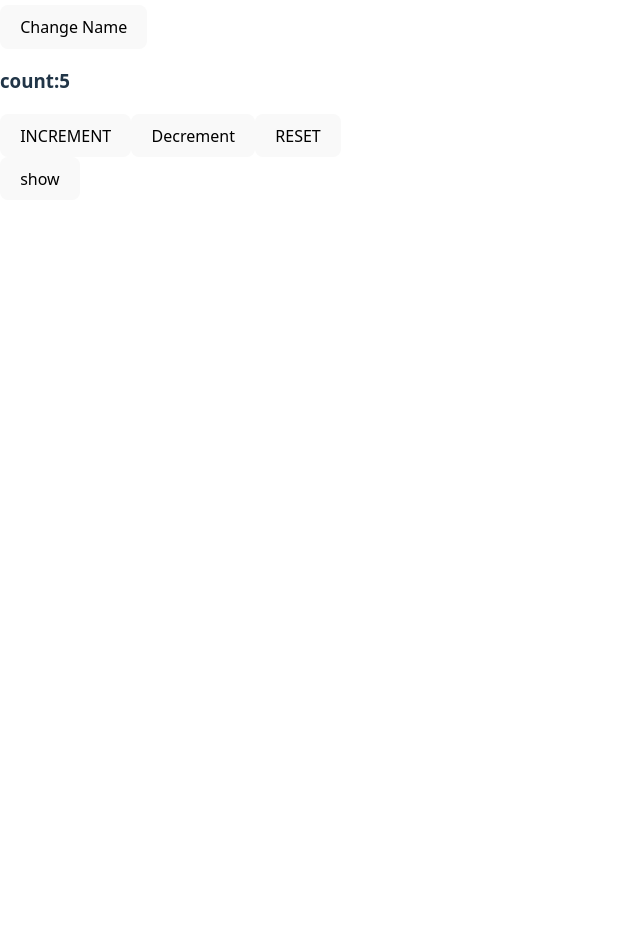
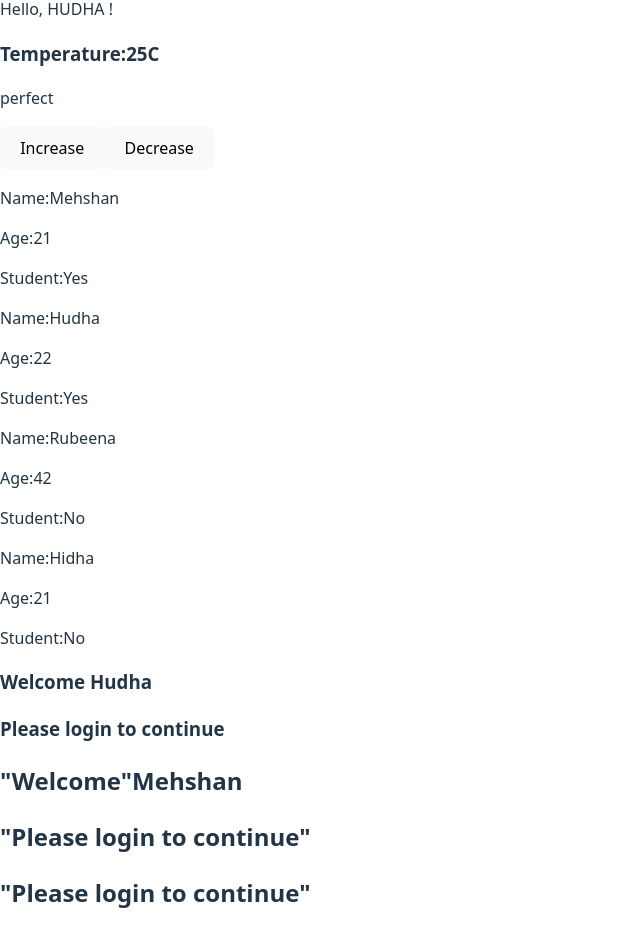
Before and after one commit to Hudha8590/vitemyapp, a React (Vite) app: page / in a window 1280 px wide. Shown: the part 380-1311 px from the top of the page, without its empty margins (0-640 px from the left). Before the commit the page ends 800 px from the top, so only its background shows below. Built offline with nearby package versions, Linux system fonts and the light colour scheme.

Commit message:
conditionalrendering

```diff
--- a/src/App.jsx
+++ b/src/App.jsx
@@ -2,6 +2,10 @@ import Usestate from "./useStatetask"
 import Usestatestring from "./usestatestring"
 import Count from "./propstate"
 import Togglemssg from "./tasktooglemssg";
+import Temperature from "./tasktemp";
+import Student from "./studentprops";
+import UserGreeting from "./conditional rendering"
+import Loggin from "./conrenternayopre"
 function App() {
 
 
@@ -11,6 +15,16 @@ function App() {
     <Usestatestring/>
     <Count initialValue={5}/>
     <Togglemssg messages="Hello, HUDHA !"/>
+    <Temperature initialTemp={25}/>
+    <Student name="Mehshan" age={21} isStudent={true}/>
+    <Student name="Hudha" age={22} isStudent={true}/>
+    <Student name="Rubeena" age={42} isStudent={false}/>
+    <Student name="Hidha" age={21} isStudent={false}/>
+    <UserGreeting isLoggedin={true} userName="Hudha"/>
+    <UserGreeting isLoggedin={false}/>
+    <Loggin isLoggedin={true} userName="Mehshan"/>
+    <Loggin isLoggedin={false}/>
+    <Loggin/>
     </>
   );
 }
--- /dev/null
+++ b/src/conditional rendering.jsx
@@ -0,0 +1,9 @@
+function UserGreeting(props){
+    if(props.isLoggedin){
+        return <h3>Welcome {props.userName}</h3>
+    }else{
+        return <h3>Please login to continue</h3>
+    }
+}
+
+export default UserGreeting
--- /dev/null
+++ b/src/conrenternayopre.jsx
@@ -0,0 +1,10 @@
+function Loggin(props){
+  return(props.isLoggedin?
+  <h2>"Welcome"{props.userName}</h2> :
+  <h2>"Please login to continue"</h2>)
+}
+Loggin.defaultProps={
+    isLoggedin: false,
+    userName:"guest"
+}
+export default Loggin
--- /dev/null
+++ b/src/studentprops.jsx
@@ -0,0 +1,16 @@
+function Student(props){
+    return (
+        <div>
+            <p>Name:{props.name}</p>
+            <p>Age:{props.age}</p>
+            <p>Student:{props.isStudent?"Yes":"No"}</p>
+        </div>
+    )
+}
+Student.defaultProps={
+    name :"guest",
+    age : 0,
+    isStudent : false,
+
+}
+export default Student
--- /dev/null
+++ b/src/tasktemp.jsx
@@ -0,0 +1,15 @@
+
+import React,{useState} from "react";
+function Temperature({initialTemp}){
+    const [temp,setTemp]=useState(initialTemp);
+    const message=temp < 20?"too cold" :temp<=30 ?"perfect":"Too Hot";
+    return (
+        <div>
+           <h3>Temperature:{temp}C</h3>
+           <p>{message}</p>
+            <button onClick={()=>setTemp(temp+1)}>Increase</button>
+            <button onClick={()=>setTemp(temp-1)}>Decrease</button>
+        </div>
+    )
+}
+export default Temperature
--- a/src/tasktooglemssg.jsx
+++ b/src/tasktooglemssg.jsx
@@ -1,6 +1,6 @@
 import React,{useState} from "react";
 function Togglemssg({messages}){
-   const [mssg,setMssg]=useState(false)
+   const [mssg,setMssg]=useState(true)
    return(
     <div>
     <button onClick={()=>setMssg(!mssg)}>{mssg?"hide":"show"}</button>
```
